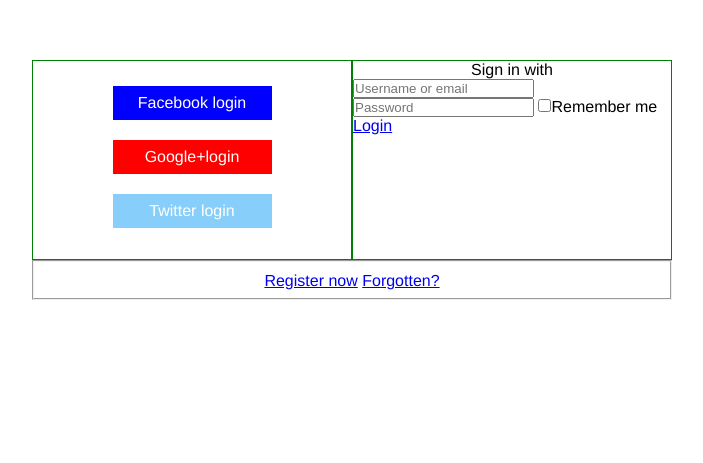
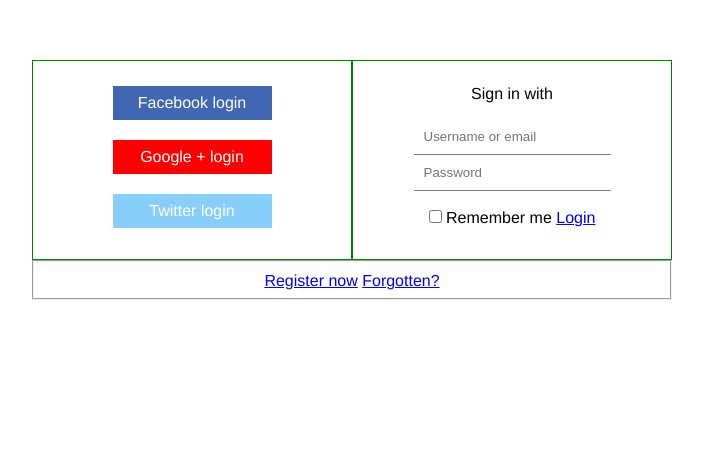
Before and after one commit to hamzadarej/Login-app, a plain HTML site: page index.html in a window 1280 px wide. Shown: the part 260-723 px from the top of the page, without its empty margins (288-991 px from the left). Drawn offline with Linux system fonts and the light colour scheme.

Commit message:
login page

```diff
--- a/css/style.css
+++ b/css/style.css
@@ -24,17 +24,15 @@
   border: green solid 1px;
 }
 legend {
+    padding-top: 3vh;
   text-align: center;
 }
 fieldset {
   text-align: center;
   height: 5vh;
-
 }
 .f {
-    padding-top: 10px;
-
-
+  padding-top: 10px;
 }
 
 section div {
@@ -54,7 +52,7 @@
 }
 
 #a1 {
-  background-color: blue;
+  background-color: #4267b2;
 }
 #a2 {
   background-color: red;
@@ -62,3 +60,14 @@
 #a3 {
   background-color: lightskyblue;
 }
+.right-one form {
+  display: block;
+  margin: 2vh auto;
+
+  text-align: center;
+}
+input {
+    padding: 10px;
+    border: none;
+    border-bottom: gray solid 1px;
+}
--- a/index.html
+++ b/index.html
@@ -12,15 +12,16 @@
     <section class="left-one">
         <div>
         <a href="#" id="a1" >Facebook login</a>
-        <a href="#"id="a2" >Google+login</a>
+        <a href="#"id="a2" >Google + login</a>
         <a href="#" id="a3">Twitter login</a></div>
     </section>
     <section class="right-one">
         <legend>Sign in with</legend>
         <form action="right-side-form">
             <input type="text" name="name or Email" placeholder="Username or email" id="1">
-            <input type="password" name="password" placeholder="Password" id="2">
-            <input type="checkbox" name="checkit">Remember me
+            <input type="password" name="password" placeholder="Password" id="2"> <br> <br>
+            <input type="checkbox" name="checkit">
+            Remember me
             <a href="#">Login</a>
         </form>
 
```
